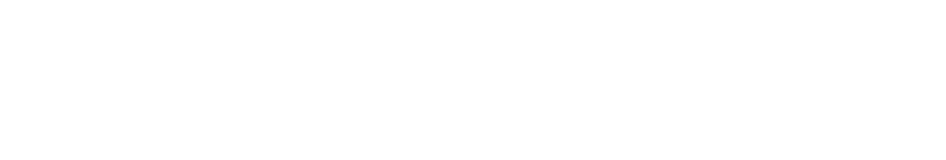
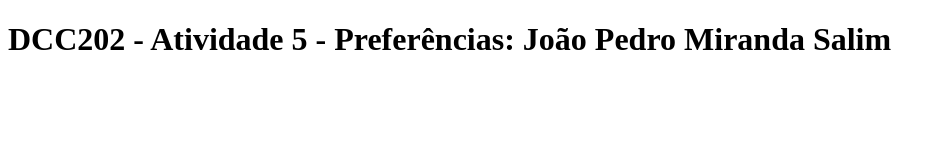
Before and after one commit to ufjf-dcc202/ufjf-dcc202-2023-3-b-atv5-jpsalim21, a website: page preferencias.html in a window 1280 px wide. Shown: the whole page, without its empty margins (0-946 px from the left). Drawn offline with Linux system fonts and the light colour scheme.

Commit message:
Cria título em preferencias.html

```diff
--- a/preferencias.html
+++ b/preferencias.html
@@ -3,9 +3,12 @@
 <head>
     <meta charset="UTF-8">
     <meta name="viewport" content="width=device-width, initial-scale=1.0">
-    <title>Document</title>
+    <title>DCC202 - Atividade 5 - Preferências: João Pedro Miranda Salim</title>
 </head>
 <body>
+    <main>
+        <h1>DCC202 - Atividade 5 - Preferências: João Pedro Miranda Salim</h1>
 
+    </main>
 </body>
 </html>
```
